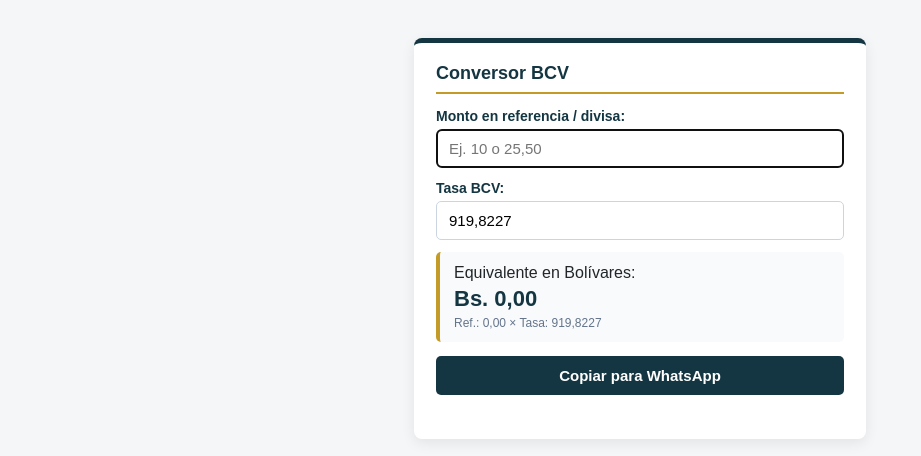
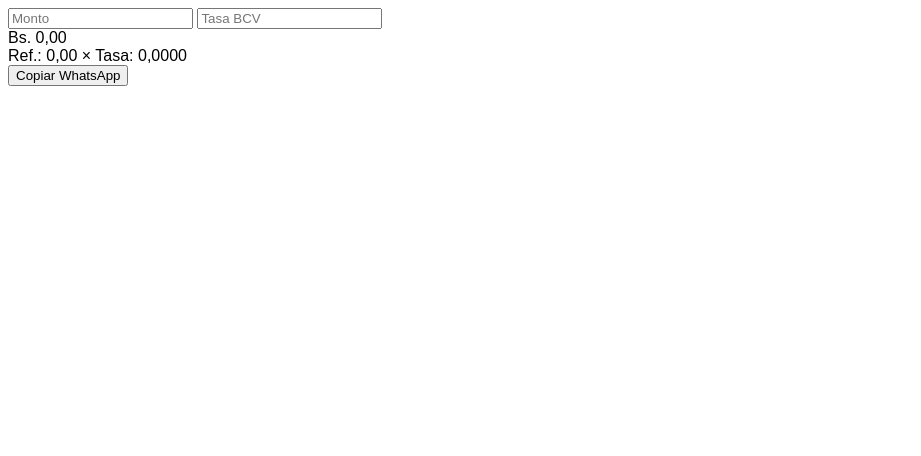
Before and after one commit to plardgg/conversor-bcv, a plain HTML site: page index.html in a window 1280 px wide. Shown: the whole page, without its empty margins (0-921 px from the left). Drawn offline with Linux system fonts and the light colour scheme.

Commit message:
Update index.html

```diff
--- a/index.html
+++ b/index.html
@@ -1,121 +1,36 @@
 <!DOCTYPE html>
 <html lang="es">
 <head>
+  <meta charset="UTF-8" />
+  <meta name="viewport" content="width=device-width, initial-scale=1.0" />
+  <title>Conversor BCV</title>
   <meta property="og:title" content="Conversor BCV" />
-<meta property="og:description" content="Calculadora de tasa oficial BCV" />
-<meta property="og:image" content="https://plardgg.github.io/conversor-bcv/"FENACOTECV 1942" />
-<meta property="og:url" content="https://plardgg.github.io/conversor-bcv/" />
-<meta property="og:type" content="website" />
-  <meta charset="UTF-8">
-  <meta name="viewport" content="width=device-width, initial-scale=1.0">
-  <title>Conversor BCV - FENACOTECV</title>
+  <meta property="og:description" content="Calculadora de tasa oficial BCV" />
+  <meta property="og:image" content="https://plardgg.github.io/conversor-bcv/84%203d.jpg" />
+  <meta property="og:url" content="https://plardgg.github.io/conversor-bcv/" />
+  <meta property="og:type" content="website" />
   <style>
-    * { box-sizing: border-box; }
     body {
       font-family: Arial, Helvetica, sans-serif;
-      max-width: 480px;
-      margin: 24px auto;
-      padding: 14px;
-      background: #f4f6f8;
-      color: #222629;
     }
-    .tarjeta {
-      background: #ffffff;
-      border-top: 5px solid #143642;
-      border-radius: 8px;
-      padding: 20px 22px;
-      box-shadow: 0 4px 14px rgba(0, 0, 0, 0.08);
-    }
-    h3 {
-      margin: 0 0 14px 0;
-      color: #143642;
-      border-bottom: 2px solid #C59B27;
-      padding-bottom: 8px;
-      font-size: 18px;
-    }
-    label {
-      display: block;
-      font-weight: bold;
-      margin-bottom: 5px;
-      color: #143642;
-      font-size: 14px;
-    }
-    input {
-      width: 100%;
-      padding: 10px 12px;
-      font-size: 15px;
-      border: 1px solid #cbd5e1;
-      border-radius: 5px;
-      margin-bottom: 12px;
-    }
-    .resultado {
-      background: #f8fafc;
-      border-left: 4px solid #C59B27;
-      padding: 12px 14px;
-      border-radius: 5px;
-      margin-bottom: 14px;
-    }
-    .total {
-      font-size: 22px;
-      font-weight: bold;
-      color: #143642;
-      margin-top: 4px;
-    }
-    .sub {
-      font-size: 12px;
-      color: #64748b;
-      margin-top: 4px;
-    }
-    button {
-      width: 100%;
-      padding: 11px 14px;
-      font-size: 15px;
-      font-weight: bold;
-      border: none;
-      border-radius: 5px;
-      cursor: pointer;
-      background: #143642;
-      color: #ffffff;
-    }
-    button:hover { background: #0d242d; }
     .estado {
       margin-top: 8px;
-      font-size: 12px;
-      font-weight: bold;
-      color: #15803d;
-      text-align: center;
-      min-height: 16px;
+      font-size: 0.9rem;
     }
     #copiaManual {
+      display: none;
       width: 100%;
-      height: 78px;
       margin-top: 8px;
-      padding: 8px;
-      font-size: 12px;
-      border: 1px solid #cbd5e1;
-      border-radius: 5px;
-      display: none;
-      resize: none;
     }
   </style>
 </head>
 <body>
-  <div class="tarjeta">
-    <h3>Conversor BCV</h3>
-
-    <label for="monto">Monto en referencia / divisa:</label>
-    <input type="text" id="monto" placeholder="Ej. 10 o 25,50" autofocus>
-
-    <label for="tasa">Tasa BCV:</label>
-    <input type="text" id="tasa" value="919,8227">
-
-    <div class="resultado">
-      <div>Equivalente en Bolívares:</div>
-      <div class="total" id="totalBs">Bs. 0,00</div>
-      <div class="sub" id="lineaCalc">Ref.: 0,00 × Tasa: 919,8227</div>
-    </div>
-
-    <button type="button" id="btnCopiar">Copiar para WhatsApp</button>
+  <div>
+    <input id="monto" type="text" placeholder="Monto" />
+    <input id="tasa" type="text" placeholder="Tasa BCV" />
+    <div id="totalBs">Bs. 0,00</div>
+    <div id="lineaCalc">Ref.: 0,00 × Tasa: 0,0000</div>
+    <button id="btnCopiar" type="button">Copiar WhatsApp</button>
     <div class="estado" id="estado"></div>
     <textarea id="copiaManual" readonly></textarea>
   </div>
```
